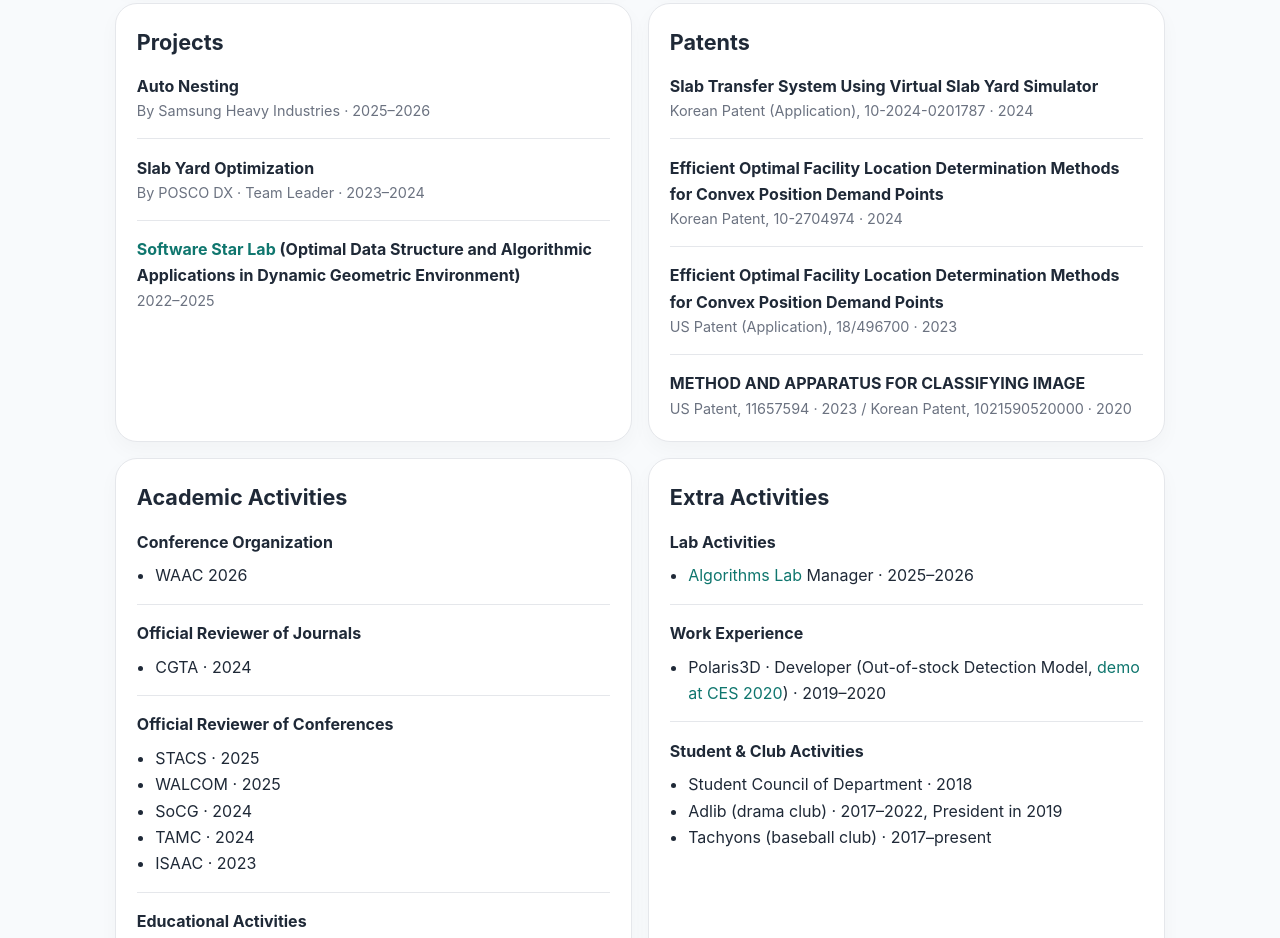
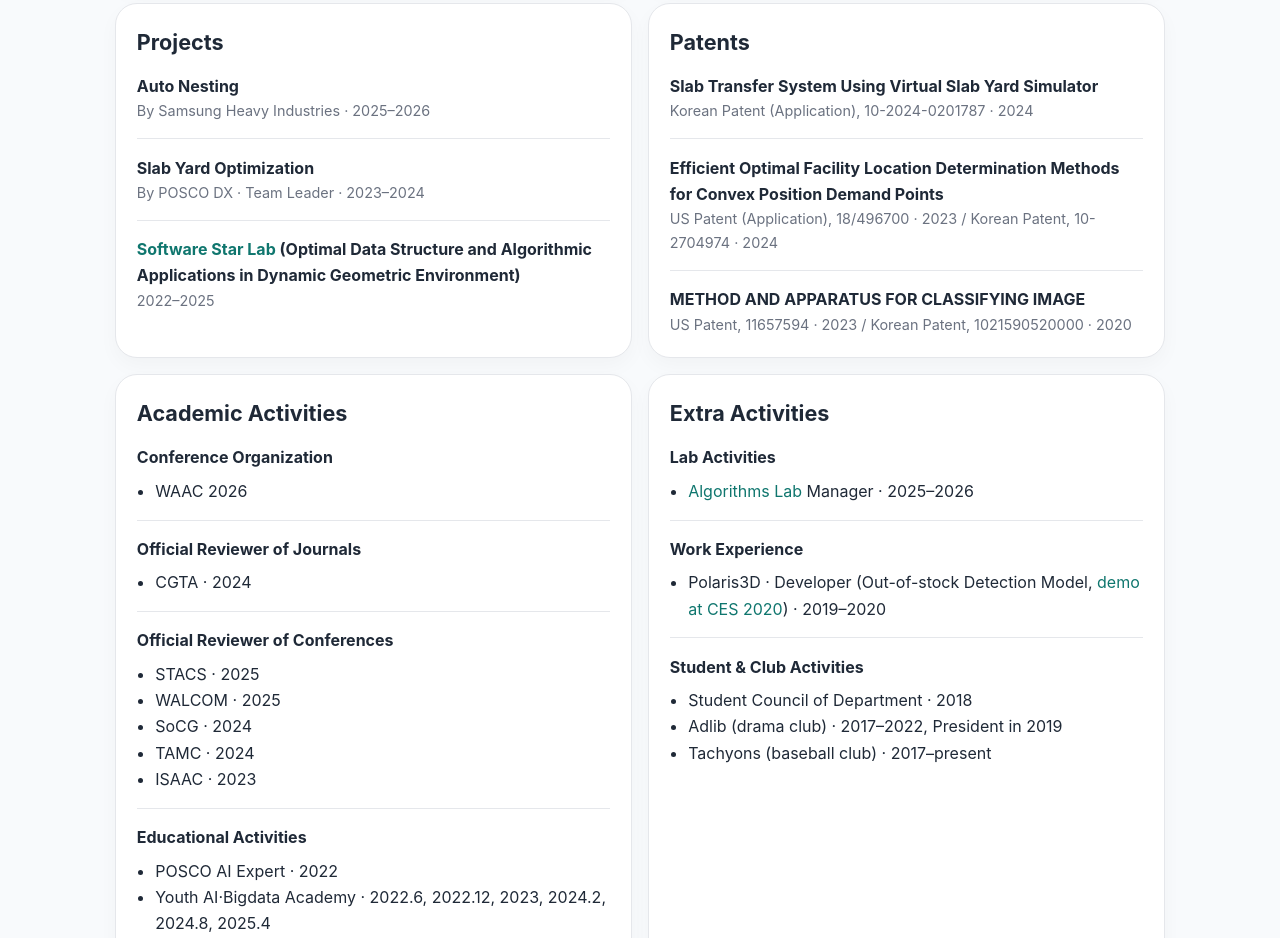
Before and after one commit to jagunlee/jagunlee.github.io, a plain HTML site: page index.html in a window 1280 px wide. Shown: the part 2728-3666 px from the top of the page. Drawn offline with Linux system fonts and the light colour scheme.

Commit message:
update cv

```diff
--- a/index.html
+++ b/index.html
@@ -55,7 +55,7 @@
           </div>
           <div class="actions">
             <a class="btn primary" href="#publications">View Publications</a>
-            <a class="btn" href="cv2023.pdf" target="_blank" rel="noopener">Download CV</a>
+            <a class="btn" href="cv.pdf" target="_blank" rel="noopener">Download CV</a>
             <a class="btn icon-link" href="https://scholar.google.co.kr/citations?hl=en&user=FCnNJhUAAAAJ" target="_blank" rel="noopener" aria-label="Google Scholar link">
               <svg viewBox="0 0 24 24" aria-hidden="true"><path fill="currentColor" d="M12 3 1 9l11 6 9-4.91V17h2V9L12 3Zm-7 9.18V16c0 2.76 3.13 5 7 5s7-2.24 7-5v-3.82l-7 3.82-7-3.82Z"/></svg>
               <span>Google Scholar</span>
@@ -146,8 +146,8 @@
     </div>
     <div class="card"><h2>Patents</h2>
       <div class="item"><div class="title">Slab Transfer System Using Virtual Slab Yard Simulator</div><div class="small">Korean Patent (Application), 10-2024-0201787 · 2024</div></div>
-      <div class="item"><div class="title">Efficient Optimal Facility Location Determination Methods for Convex Position Demand Points</div><div class="small">Korean Patent, 10-2704974 · 2024</div></div>
-      <div class="item"><div class="title">Efficient Optimal Facility Location Determination Methods for Convex Position Demand Points</div><div class="small">US Patent (Application), 18/496700 · 2023</div></div>
+      <!-- <div class="item"><div class="title">Efficient Optimal Facility Location Determination Methods for Convex Position Demand Points</div><div class="small">Korean Patent, 10-2704974 · 2024</div></div> -->
+      <div class="item"><div class="title">Efficient Optimal Facility Location Determination Methods for Convex Position Demand Points</div><div class="small">US Patent (Application), 18/496700 · 2023 / Korean Patent, 10-2704974 · 2024</div></div>
       <div class="item"><div class="title">METHOD AND APPARATUS FOR CLASSIFYING IMAGE</div><div class="small">US Patent, 11657594 · 2023 / Korean Patent, 1021590520000 · 2020</div></div>
     </div>
   </div></section>
```
Also changed, not shown: 9 other files.
